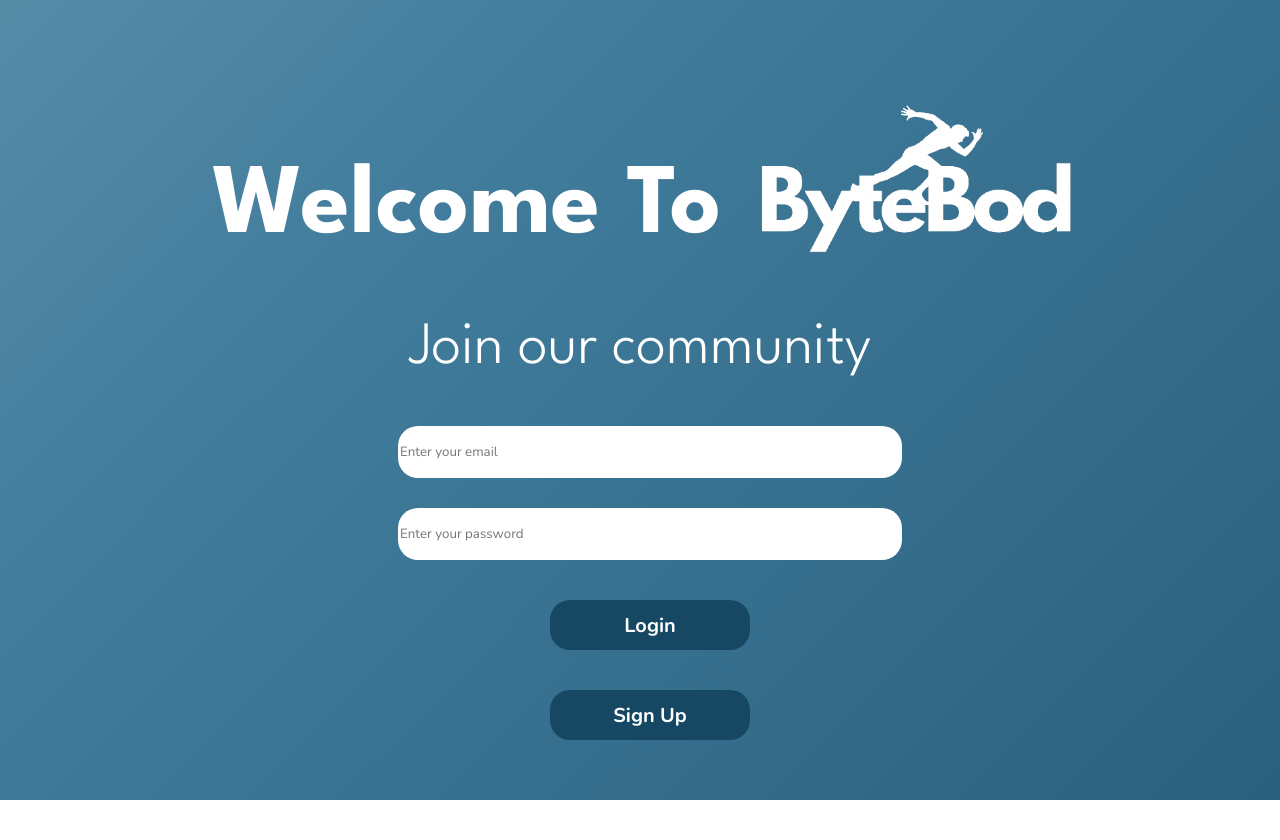
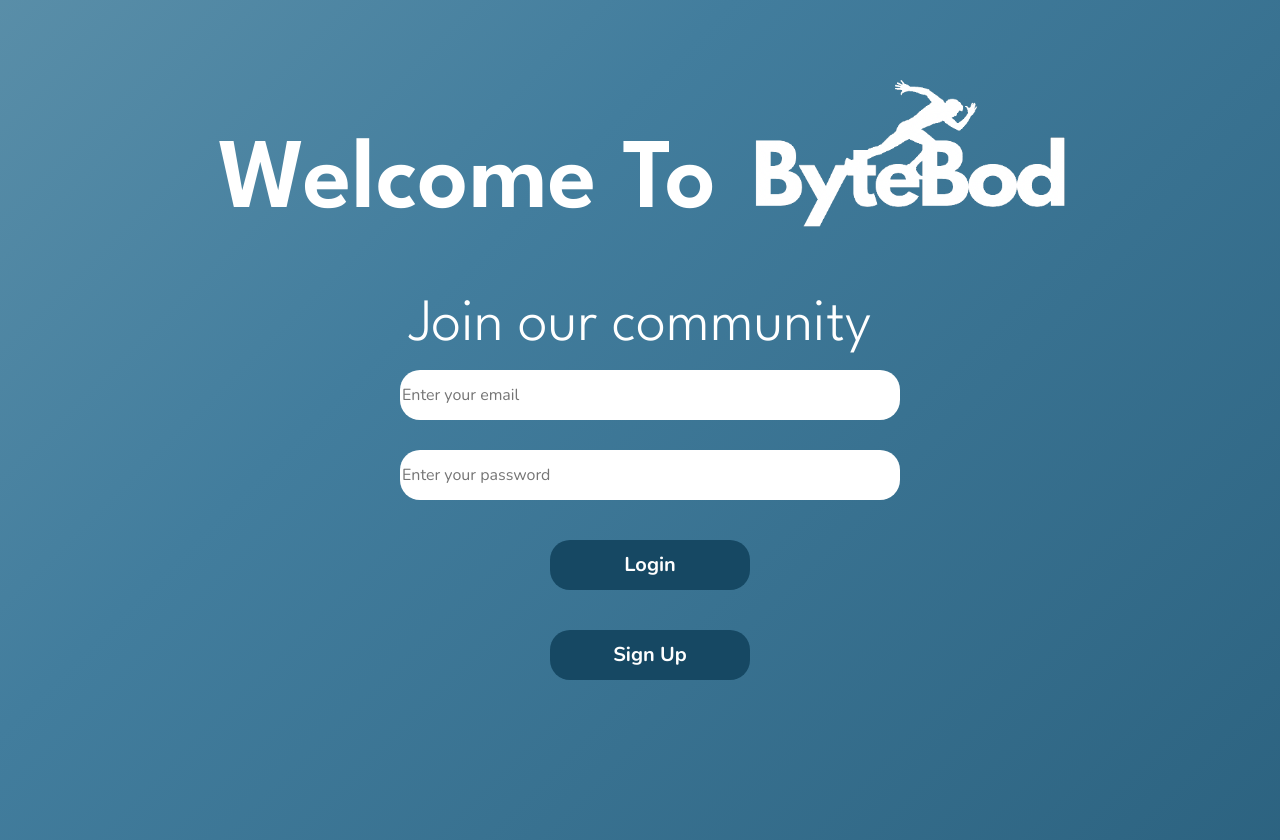
Before and after one commit to AyahKash/ByteBod, a React (Create React App) app: page / in a window 1280 px wide. Before the commit the page ends 800 px from the top, so only its background shows below. Built offline with nearby package versions, Linux system fonts and the light colour scheme.

Commit message:
Styling updated part 2. (Fixing bootstrap bugs)

```diff
--- a/public/index.html
+++ b/public/index.html
@@ -31,6 +31,12 @@
     <link rel="preconnect" href="https://fonts.googleapis.com">
     <link rel="preconnect" href="https://fonts.gstatic.com" crossorigin>
     <link href="https://fonts.googleapis.com/css2?family=League+Spartan:wght@100..900&family=Nunito:ital,wght@0,200..1000;1,200..1000&display=swap" rel="stylesheet">
+    <link
+    href="https://cdn.jsdelivr.net/npm/bootstrap@5.3.2/dist/css/bootstrap.min.css"
+    rel="stylesheet"
+    integrity="sha384-T3c6CoIi6uLrA9TneNEoa7RxnatzjcDSCmG1MXxSR1GAsXEV/Dwwykc2MPK8M2HN"
+    crossorigin="anonymous"
+    />
   </head>
   <body>
     <noscript>You need to enable JavaScript to run this app.</noscript>
--- a/src/components/auth/SignIn.css
+++ b/src/components/auth/SignIn.css
@@ -18,21 +18,23 @@ body {
 }
 
 h1 {
-    margin-top: -60px;
+    margin-top: 40px;
     margin-left: 50px;
     font-size: 100px;
     font-family: "League Spartan", sans-serif;
+    font-weight: 600;
     color: white;
 }
 
 .Logo {
     width: 400px;
     margin-left: -30px;
-    transform: translateY(35%);
+    transform: translateY(-8%);
 
 }
 
 h2 {
+    margin-top: -50px;
     font-size: 60px;
     color: white;
     font-family: "League Spartan", sans-serif;
```
